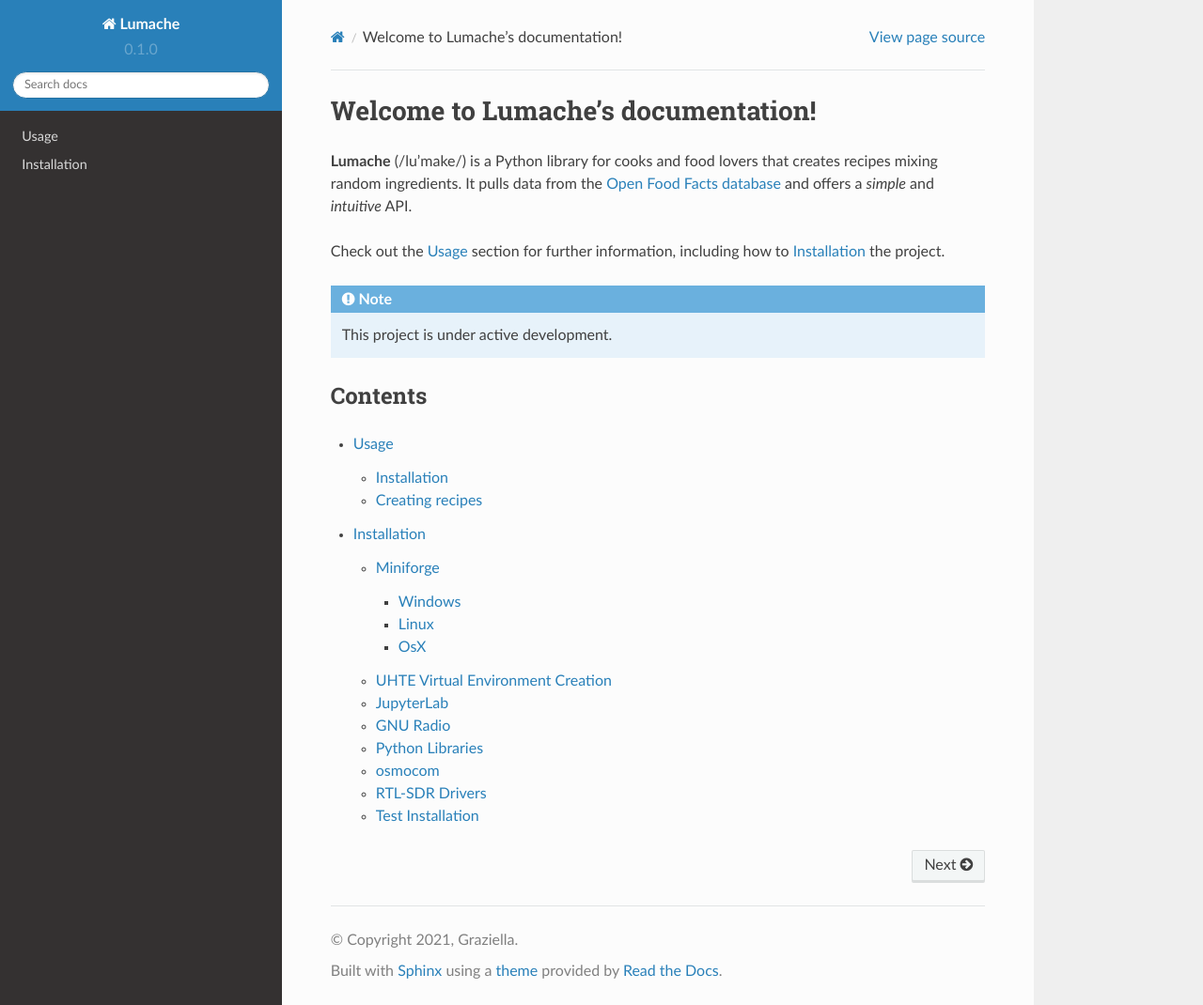
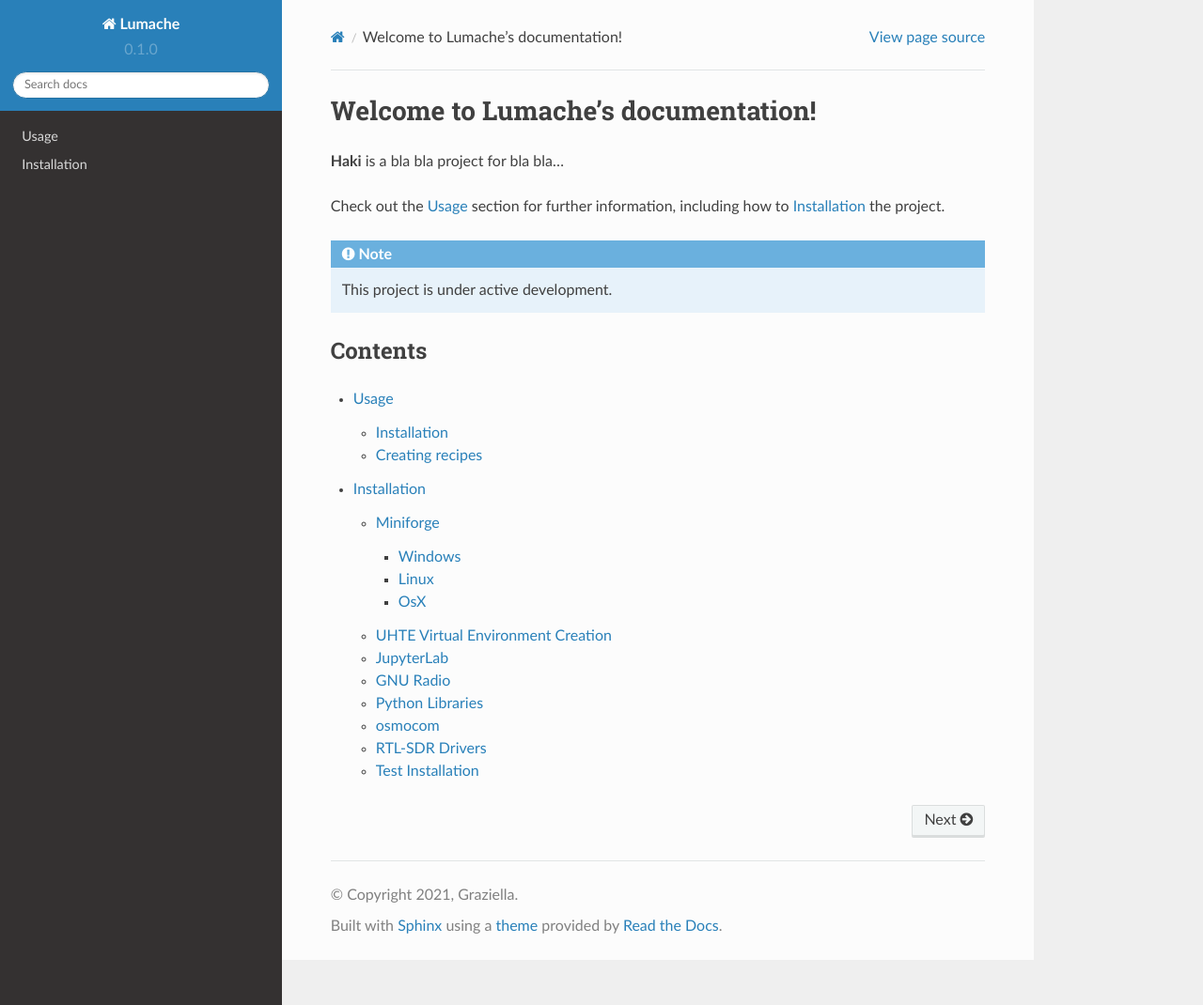
Before and after one commit to oakdemirci/rtdhaki, a Sphinx documentation site: the page built from docs/source/index.rst, in a window 1280 px wide and 1070 px high. Shown: the whole window at 94% size. Built offline with Sphinx 7.4.7 and the Read the Docs theme 2.0.0, drawn with Linux system fonts in a browser that asks for light colours.

Commit message:
Update index.rst

```diff
--- a/docs/source/index.rst
+++ b/docs/source/index.rst
@@ -1,10 +1,7 @@
 Welcome to Lumache's documentation!
 ===================================
 
-**Lumache** (/lu'make/) is a Python library for cooks and food lovers
-that creates recipes mixing random ingredients.
-It pulls data from the `Open Food Facts database <https://world.openfoodfacts.org/>`_
-and offers a *simple* and *intuitive* API.
+**Haki** is a bla bla project for bla bla...
 
 Check out the :doc:`usage` section for further information, including
 how to :ref:`installation` the project.
```
